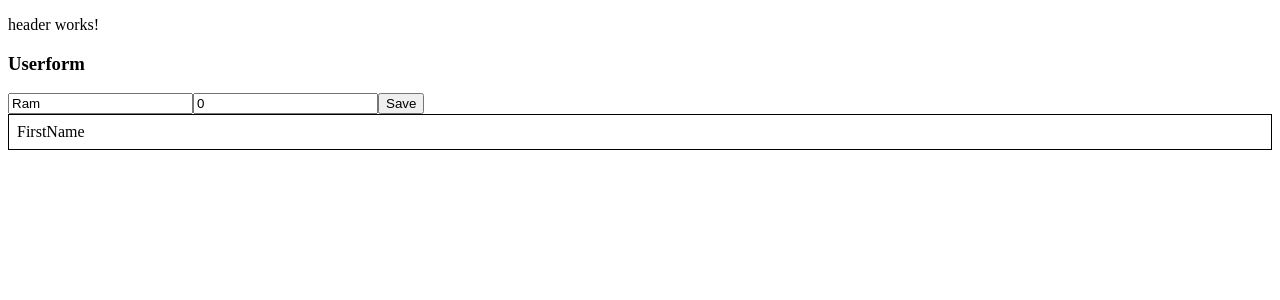
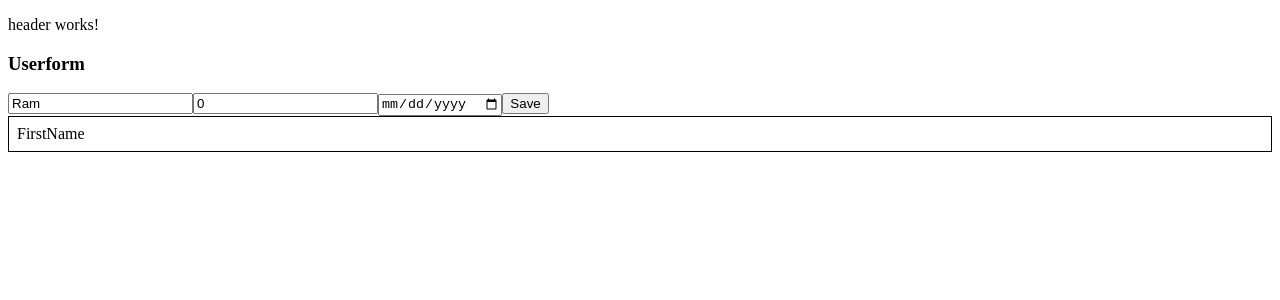
Before and after one commit to ibmtrainingpg/angular-myapp, an Angular app: page / in a window 1280 px wide. Shown: the top 300 px of the page. Built offline with nearby package versions, Linux system fonts and the light colour scheme.

Commit message:
added dob support

```diff
--- a/src/app/User.ts
+++ b/src/app/User.ts
@@ -3,4 +3,5 @@
 export class User{
   name:string='Ram';
   age:number=0;
+  dob:Date=new Date();
 }
--- a/src/app/userform/userform.component.html
+++ b/src/app/userform/userform.component.html
@@ -1,6 +1,7 @@
 <h3>{{title}}</h3>
 <input [(ngModel)]='user.name'>
 <input [(ngModel)]='user.age' placeholder="age" type='number'>
+<input type="date" [(ngModel)] = 'user.dob'>
 <button (click)='save()'>Save</button>
 <table >
   <thead><td>FirstName</td></thead>
--- a/src/app/userform/userform.component.ts
+++ b/src/app/userform/userform.component.ts
@@ -21,7 +21,7 @@ export class UserformComponent implements OnInit {  //controller
     },
     error=> {
       console.log(error);
-      alert(error.statusText)
+      alert('error happenned..')
     })
     // this.user.firstname = 'John';
 
```
